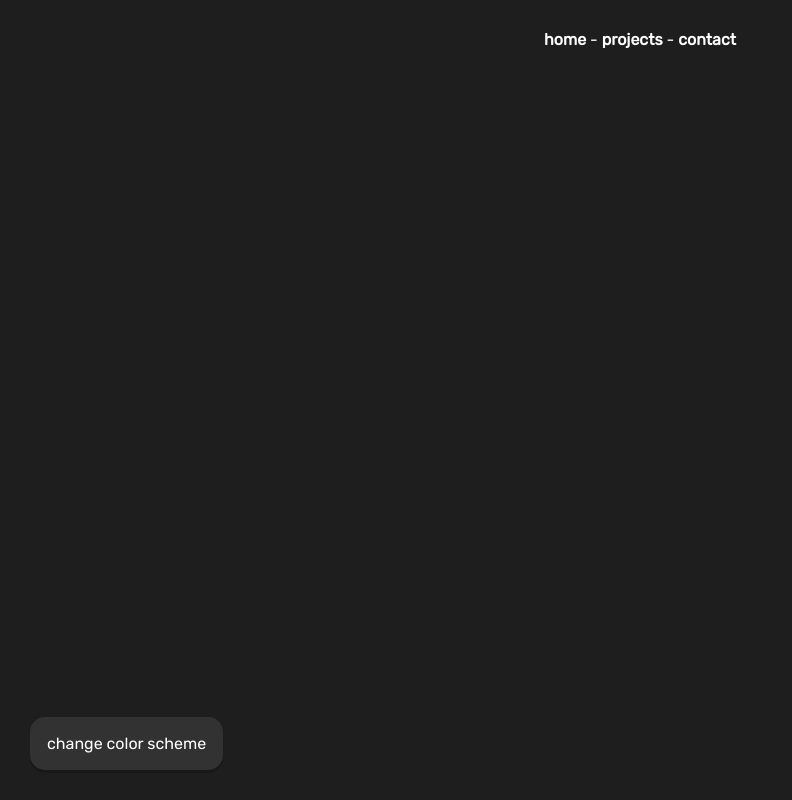
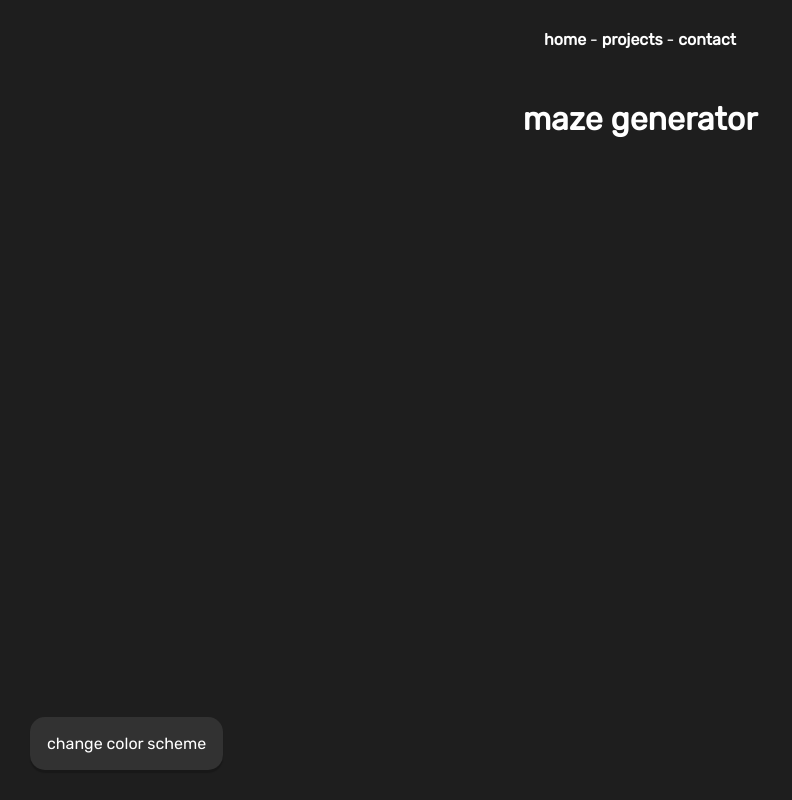
Before and after one commit to nathangchay/me, a Vue app: page /#/maze in a window 1280 px wide. Shown: the whole page, without its empty margins (0-792 px from the left). Built offline with nearby package versions, Linux system fonts and the light colour scheme; the HTML template or start-up script is replaced by a standard one.

Commit message:
Added maze page

```diff
--- a/src/router/index.js
+++ b/src/router/index.js
@@ -3,6 +3,7 @@ import Home from '../views/Home.vue';
 import Projects from '../views/Projects.vue';
 import Contact from '../views/Contact.vue';
 import Mandelbrot from '../views/Mandelbrot.vue';
+import Maze from '../views/Maze.vue';
 
 const routes = [
   {
@@ -25,6 +26,11 @@ const routes = [
     name: 'Mandelbrot',
     component: Mandelbrot,
   },
+  {
+    path: '/maze',
+    name: 'Maze',
+    component: Maze,
+  },
 ]
 
 
--- /dev/null
+++ b/src/views/Maze.vue
@@ -0,0 +1,15 @@
+<template>
+  <h1>
+    maze generator
+  </h1>
+
+  <div id="container">
+    <div id="tile" />
+  </div>
+</template>
+
+<style scoped>
+#container {
+  display: grid;
+}
+</style>
```
